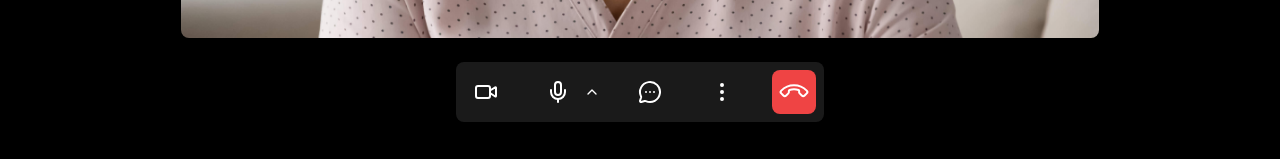
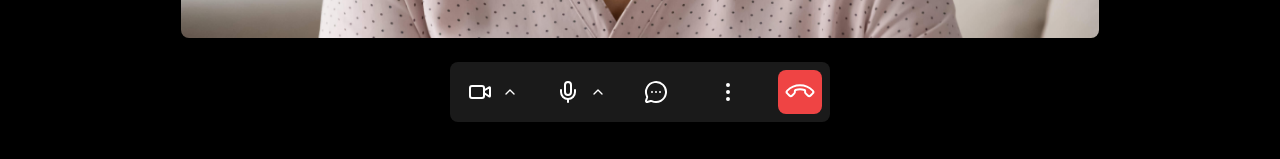
Before and after one commit to m-yates/doxy.me, a React (Vite) app: page / in a window 1280 px wide. Both pictures are taken after a click on the button "PATIENT". Shown: the part 638-797 px from the top of the page. Built offline with nearby package versions, Linux system fonts and the light colour scheme.

Commit message:
fix: menu state

```diff
--- a/src/components/button.tsx
+++ b/src/components/button.tsx
@@ -12,7 +12,7 @@ export default function Button({ title, children, onClick, className }: Props) {
     <button
       title={title}
       className={cn(
-        "hover:bg-grey-100 flex size-11 cursor-pointer items-center justify-center overflow-hidden rounded-lg transition-colors duration-250 ease-out",
+        "hover:bg-grey-100 flex size-11 cursor-pointer items-center justify-center overflow-hidden rounded-lg transition-colors duration-250 ease-out focus:outline-white",
         className
       )}
       onClick={onClick}
--- a/src/components/controls/audio.tsx
+++ b/src/components/controls/audio.tsx
@@ -1,11 +1,11 @@
-import { ChevronUp, Mic, MicOff } from "lucide-react";
-import { useState } from "react";
-import { useMenu } from "../../hooks/use-menu";
+import { Mic, MicOff } from "lucide-react";
+import { useEffect, useRef, useState } from "react";
 import { cn } from "../../lib/utils";
 import Button from "../button";
 import Control from "../control";
 import ToggleButton from "../toggle-button";
 import Menu from "./menu";
+import MenuButton from "./menu-button";
 
 interface Props {
   className?: string;
@@ -14,39 +14,58 @@ interface Props {
 const MENU_ITEMS = ["Settings", "Report an issue"];
 
 export default function Audio({ className }: Props) {
+  const containerRef = useRef<HTMLDivElement>(null);
   const [hasAudio, setHasAudio] = useState(true);
-  const { close, toggle, isOpen } = useMenu();
+  const [isMenuOpen, setIsMenuOpen] = useState(false);
+
+  useEffect(() => {
+    if (!isMenuOpen) return;
+
+    function handleClickOutside(e: MouseEvent) {
+      if (containerRef.current && !containerRef.current.contains(e.target as Node)) {
+        setIsMenuOpen(false);
+      }
+    }
+
+    function handleEscape(e: KeyboardEvent) {
+      if (e.key === "Escape") setIsMenuOpen(false);
+    }
+
+    document.addEventListener("mousedown", handleClickOutside);
+    document.addEventListener("keydown", handleEscape);
+
+    return () => {
+      document.removeEventListener("mousedown", handleClickOutside);
+      document.removeEventListener("keydown", handleEscape);
+    };
+  }, [isMenuOpen]);
 
   return (
-    <>
-      <Menu isOpen={isOpen}>
+    <Control ref={containerRef} className={cn("group flex items-center rounded-lg", className)}>
+      <ToggleButton
+        title="Toggle audio"
+        onClick={() => setHasAudio((prev) => !prev)}
+        isActive={hasAudio}
+        activeIcon={<Mic />}
+        inactiveIcon={<MicOff />}
+      />
+      <MenuButton
+        title="Audio settings"
+        isOpen={isMenuOpen}
+        onClick={() => setIsMenuOpen((prev) => !prev)}
+      />
+      <Menu isOpen={isMenuOpen}>
         {MENU_ITEMS.map((item) => (
-          <Button title={item} onClick={close} key={item} className="size-auto p-2">
+          <Button
+            title={item}
+            onClick={() => setIsMenuOpen(false)}
+            key={item}
+            className="size-auto p-2"
+          >
             {item}
           </Button>
         ))}
       </Menu>
-      <Control className={cn("group flex items-center rounded-lg", className)}>
-        <ToggleButton
-          title="Toggle audio"
-          onClick={() => setHasAudio((prev) => !prev)}
-          isActive={hasAudio}
-          activeIcon={<Mic />}
-          inactiveIcon={<MicOff />}
-        />
-        <button
-          title="Audio settings"
-          className="cursor-pointer pl-1 transition-opacity duration-250 ease-out hover:opacity-50"
-          onClick={toggle}
-        >
-          <ChevronUp
-            className={cn(
-              "size-4 transition-transform duration-250 ease-out",
-              isOpen && "rotate-180"
-            )}
-          />
-        </button>
-      </Control>
-    </>
+    </Control>
   );
 }
--- /dev/null
+++ b/src/components/controls/menu-button.tsx
@@ -0,0 +1,29 @@
+import { ChevronUp } from "lucide-react";
+import { cn } from "../../lib/utils";
+
+interface Props {
+  title: string;
+  isOpen: boolean;
+  onClick: () => void;
+  className?: string;
+}
+
+export default function MenuButton({ title, isOpen, onClick, className }: Props) {
+  return (
+    <button
+      title={title}
+      className={cn(
+        "flex cursor-pointer items-center justify-start transition-opacity duration-250 ease-out hover:opacity-50 focus:outline-white",
+        className
+      )}
+      onClick={onClick}
+    >
+      <ChevronUp
+        className={cn(
+          "relative size-4 transition-transform duration-250 ease-out",
+          isOpen && "rotate-180"
+        )}
+      />
+    </button>
+  );
+}
--- a/src/components/controls/options.tsx
+++ b/src/components/controls/options.tsx
@@ -1,5 +1,5 @@
 import { EllipsisVertical } from "lucide-react";
-import { useMenu } from "../../hooks/use-menu";
+import { useEffect, useRef, useState } from "react";
 import { cn } from "../../lib/utils";
 import Button from "../button";
 import Control from "../control";
@@ -13,22 +13,43 @@ interface Props {
 const MENU_ITEMS = ["Settings", "Report an issue"];
 
 export default function Options({ className }: Props) {
-  const { close, toggle, isOpen } = useMenu();
+  const containerRef = useRef<HTMLDivElement>(null);
+  const [isMenuOpen, setIsMenuOpen] = useState(false);
+
+  useEffect(() => {
+    if (!isMenuOpen) return;
+
+    function handleClickOutside(e: MouseEvent) {
+      if (containerRef.current && !containerRef.current.contains(e.target as Node)) {
+        setIsMenuOpen(false);
+      }
+    }
+
+    function handleEscape(e: KeyboardEvent) {
+      if (e.key === "Escape") setIsMenuOpen(false);
+    }
+
+    document.addEventListener("mousedown", handleClickOutside);
+    document.addEventListener("keydown", handleEscape);
+
+    return () => {
+      document.removeEventListener("mousedown", handleClickOutside);
+      document.removeEventListener("keydown", handleEscape);
+    };
+  }, [isMenuOpen]);
 
   return (
-    <>
-      <Menu isOpen={isOpen}>
+    <Control className={cn("", className)}>
+      <Menu isOpen={isMenuOpen}>
         {MENU_ITEMS.map((item) => (
           <Button title={item} onClick={close} key={item} className="size-auto p-2">
             {item}
           </Button>
         ))}
       </Menu>
-      <Control className={cn("", className)}>
-        <Button title="Options" onClick={toggle}>
-          <EllipsisVertical />
-        </Button>
-      </Control>
-    </>
+      <Button title="Options" onClick={() => setIsMenuOpen((prev) => !prev)}>
+        <EllipsisVertical />
+      </Button>
+    </Control>
   );
 }
--- a/src/components/controls/video.tsx
+++ b/src/components/controls/video.tsx
@@ -1,22 +1,52 @@
 import { VideoOff, Video as VideoOnIcon } from "lucide-react";
+import { useEffect, useRef, useState } from "react";
 import { useAppStore } from "../../hooks/use-app-store";
 import { cn } from "../../lib/utils";
+import Button from "../button";
 import Control from "../control";
 import ToggleButton from "../toggle-button";
+import Menu from "./menu";
+import MenuButton from "./menu-button";
 
 interface Props {
   className?: string;
 }
 
+const MENU_ITEMS = ["Settings", "Report an issue"];
+
 export default function Video({ className }: Props) {
   const { hasVideo, setHasVideo } = useAppStore();
+  const containerRef = useRef<HTMLDivElement>(null);
+  const [isMenuOpen, setIsMenuOpen] = useState(false);
 
   function handleClick() {
     setHasVideo(!hasVideo);
   }
 
+  useEffect(() => {
+    if (!isMenuOpen) return;
+
+    function handleClickOutside(e: MouseEvent) {
+      if (containerRef.current && !containerRef.current.contains(e.target as Node)) {
+        setIsMenuOpen(false);
+      }
+    }
+
+    function handleEscape(e: KeyboardEvent) {
+      if (e.key === "Escape") setIsMenuOpen(false);
+    }
+
+    document.addEventListener("mousedown", handleClickOutside);
+    document.addEventListener("keydown", handleEscape);
+
+    return () => {
+      document.removeEventListener("mousedown", handleClickOutside);
+      document.removeEventListener("keydown", handleEscape);
+    };
+  }, [isMenuOpen]);
+
   return (
-    <Control className={cn("", className)}>
+    <Control ref={containerRef} className={cn("group flex items-center rounded-lg", className)}>
       <ToggleButton
         title="Toggle video"
         onClick={handleClick}
@@ -24,6 +54,18 @@ export default function Video({ className }: Props) {
         activeIcon={<VideoOnIcon />}
         inactiveIcon={<VideoOff />}
       />
+      <MenuButton
+        title="Video settings"
+        isOpen={isMenuOpen}
+        onClick={() => setIsMenuOpen((prev) => !prev)}
+      />
+      <Menu isOpen={isMenuOpen}>
+        {MENU_ITEMS.map((item) => (
+          <Button title={item} onClick={close} key={item} className="size-auto p-2">
+            {item}
+          </Button>
+        ))}
+      </Menu>
     </Control>
   );
 }
--- a/src/features/nav.tsx
+++ b/src/features/nav.tsx
@@ -11,7 +11,10 @@ export default function Nav({ className }: Props) {
 
   return (
     <nav className={cn("flex items-center justify-end gap-5", className)}>
-      <button onClick={() => setCurrentUser(null)} className="mr-auto cursor-pointer font-bold">
+      <button
+        onClick={() => setCurrentUser(null)}
+        className="mr-auto cursor-pointer font-bold outline-offset-6 focus:outline-white"
+      >
         Doxy.me
       </button>
       {USERS.map((user) => (
@@ -19,7 +22,7 @@ export default function Nav({ className }: Props) {
           key={user}
           onClick={() => setCurrentUser(user)}
           className={cn(
-            "relative cursor-pointer text-sm tracking-wide underline-offset-4",
+            "outline-off relative cursor-pointer text-sm tracking-wide underline-offset-4 outline-offset-6 focus:outline-white",
             "after:absolute after:inset-x-0 after:bottom-0 after:h-px after:bg-current after:transition-transform after:duration-200 after:ease-out",
             "after:origin-center after:content-['']",
             user === currentUser ? "after:scale-x-100" : "after:scale-x-0"
--- a/src/hooks/use-menu.ts
+++ /dev/null
@@ -1,15 +0,0 @@
-import { useState } from "react";
-
-export function useMenu() {
-  const [isOpen, setIsOpen] = useState(false);
-
-  function toggle() {
-    setIsOpen((prev) => !prev);
-  }
-
-  function close() {
-    setIsOpen(false);
-  }
-
-  return { isOpen, toggle, close };
-}
```
